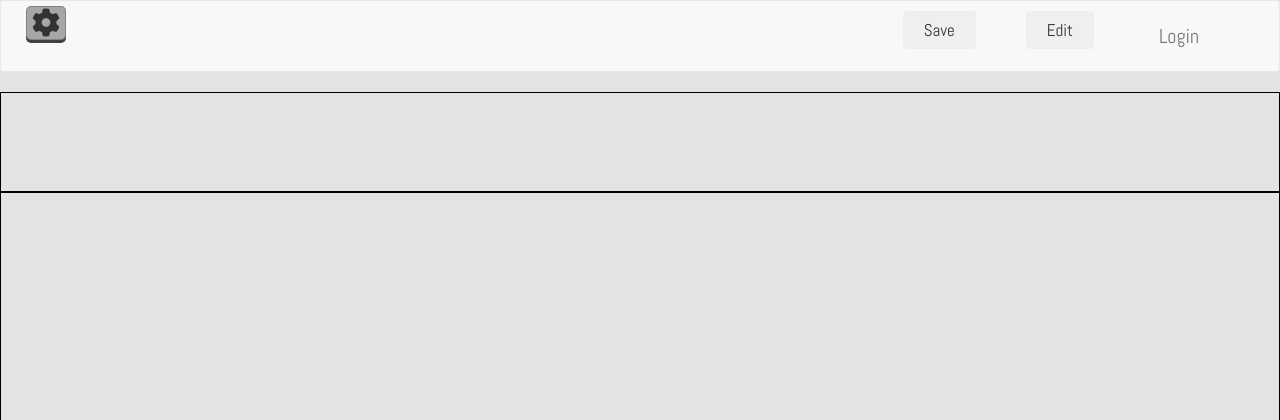
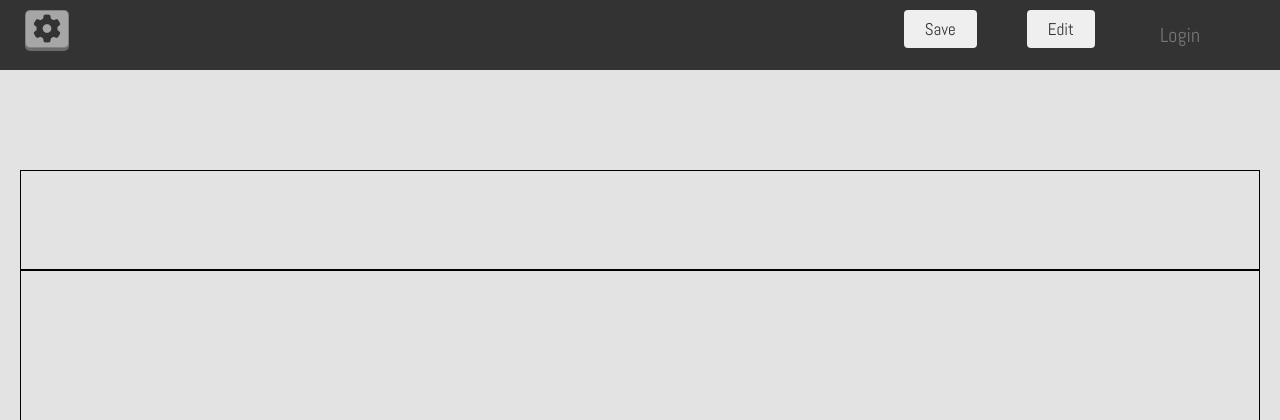
Before and after one commit to NivekL/EdgeFrame-master-thesis, a PHP site: page / in a window 1280 px wide. Shown: the top 420 px of the page. Run offline with PHP 8.4, Linux system fonts and the light colour scheme; some libraries are stand-ins or nearby versions.

Commit message:
changed the style of container and navbar/buttons

```diff
--- a/css/style.min.css
+++ b/css/style.min.css
@@ -1 +1 @@
-*{margin:0;padding:0}.sidenav{height:100%;width:0;position:fixed;z-index:1;top:0;left:0;background-color:#111;overflow-x:hidden;transition:.2s;padding-top:60px}.sidenav .fa-times{position:absolute;top:10px;right:25px;font-size:36px;margin-left:50px;color:#c62222;cursor:pointer;transition:linear all .3s}.sidenav .fa-times:hover{transform:rotate(180deg)}nav li{margin-right:50px}nav li a{margin-top:10px;margin-bottom:10px;padding:6px 20px;font-size:20px;font-family:"Abel",sans-serif}nav li .btn{margin-top:10px;margin-bottom:10px;font-size:17px;font-family:"Abel",sans-serif;padding:6px 20px}.fa-cog{position:absolute;margin-top:5px;margin-left:10px;padding-left:5px;padding-right:5px;padding-top:2px;padding-bottom:2px;background-color:#a6a6a6;border-radius:5px;cursor:pointer;border-radius:5px;border:1px solid rgba(0,0,0,0.22);box-shadow:0 3px #404040}.fa-cog:hover{background-color:#707070}.fa-cog:active{top:2px;box-shadow:0 0}#move{transition:margin-left .2s}body{background-color:#e3e3e3}.top-col{border:1px solid black;height:100px}.left-col{border:1px solid black;height:700px}.bottom-col{border:1px solid black;height:100px}.draggable{height:100px;width:100px;background-color:red}.bottom-nav{margin-top:10px;height:100px;background-color:#1b1b1b}
+*{margin:0;padding:0}.navbar{border-radius:0;border:none;background-color:#333}.sidenav{height:100%;width:0;position:fixed;z-index:1;top:0;left:0;background-color:#111;overflow-x:hidden;transition:.2s;padding-top:60px}.sidenav .fa-times{position:absolute;top:10px;right:25px;font-size:36px;margin-left:50px;color:#c62222;cursor:pointer;transition:linear all .3s}.sidenav .fa-times:hover{transform:rotate(180deg)}nav li{margin-right:50px}nav li a{margin-top:10px;margin-bottom:10px;padding:6px 20px;font-size:20px;font-family:"Abel",sans-serif}nav li .btn{margin-top:10px;margin-bottom:10px;font-size:17px;font-family:"Abel",sans-serif;padding:6px 20px}.fa-cog{position:absolute;margin-top:10px;margin-left:10px;padding-left:7px;padding-right:7px;padding-top:4px;padding-bottom:4px;background-color:#a6a6a6;border-radius:5px;cursor:pointer;border-radius:5px;border:1px solid rgba(0,0,0,0.22);box-shadow:0 3px #6b6b6b}.fa-cog:hover{background-color:#707070}.fa-cog:active{top:2px;box-shadow:0 0}#move{transition:margin-left .2s}body{background-color:#e3e3e3}.wrapper{padding-left:20px;padding-right:20px;margin-top:100px}.wrapper .top-col{border:1px solid black;height:100px}.wrapper .left-col{border:1px solid black;height:700px}.wrapper .bottom-col{border:1px solid black;height:100px}.draggable{height:100px;width:100px;background-color:red}.bottom-nav{margin-top:10px;height:100px;background-color:#1b1b1b}
--- a/index.php
+++ b/index.php
@@ -54,6 +54,7 @@
   </textarea>
 
 </div>
+<div class="wrapper">
 
 <header id="top-div" class="col-xs-12 col-md-12 top-col">
 
@@ -66,7 +67,7 @@
 <footer id="bottom-div" class="col-xs-12 col-md-12 bottom-col">
 
 </footer>
-
+</div>
 
 <!--<footer class="col-xs-12 col-md-12 bottom-nav">
 </footer>-->
--- a/sass/content.scss
+++ b/sass/content.scss
@@ -2,14 +2,10 @@ body{
   background-color: rgb(227, 227, 227);
 }
 
-/*.container{
-  //border: 3px solid black;
+.wrapper{
   padding-left: 20px;
   padding-right: 20px;
-
-
-
-}*/
+  margin-top: 100px;
 
   .top-col{
     border: 1px solid black;
@@ -28,3 +24,4 @@ body{
     //background-color: red;
     height: 100px;
   }
+}
--- a/sass/nav.scss
+++ b/sass/nav.scss
@@ -1,4 +1,10 @@
 @import "fonts.scss";
+
+.navbar{
+    border-radius: 0;
+    border: none;
+    background-color: #333;
+}
 
 .sidenav {
     height: 100%;
@@ -56,18 +62,18 @@ nav {
 
 .fa-cog {
   position: absolute;
-  margin-top: 5px;
+  margin-top: 10px;
   margin-left: 10px;
-  padding-left: 5px;
-  padding-right: 5px;
-  padding-top: 2px;
-  padding-bottom: 2px;
+  padding-left: 7px;
+  padding-right: 7px;
+  padding-top: 4px;
+  padding-bottom: 4px;
   background-color: #a6a6a6;
   border-radius: 5px;
   cursor: pointer;
   border-radius: 5px;
-  border: 1px solid rgba(0, 0, 0, 0.22);
-  box-shadow: 0 3px #404040;
+  border: 1px solid rgba(0,0,0,0.22);
+  box-shadow: 0 3px #6b6b6b;
 
   &:hover{
     background-color: #707070;
```
Lines whose indentation alone changed are shown as unchanged.
